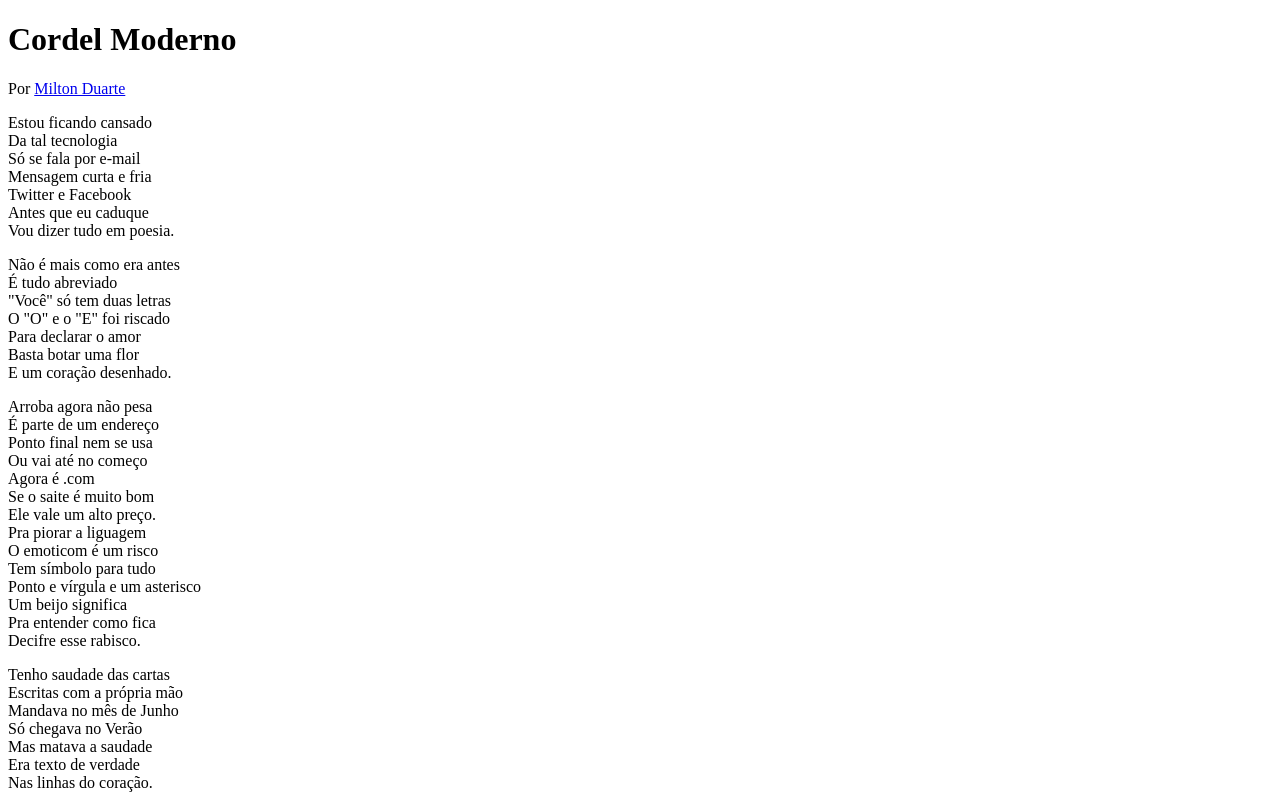
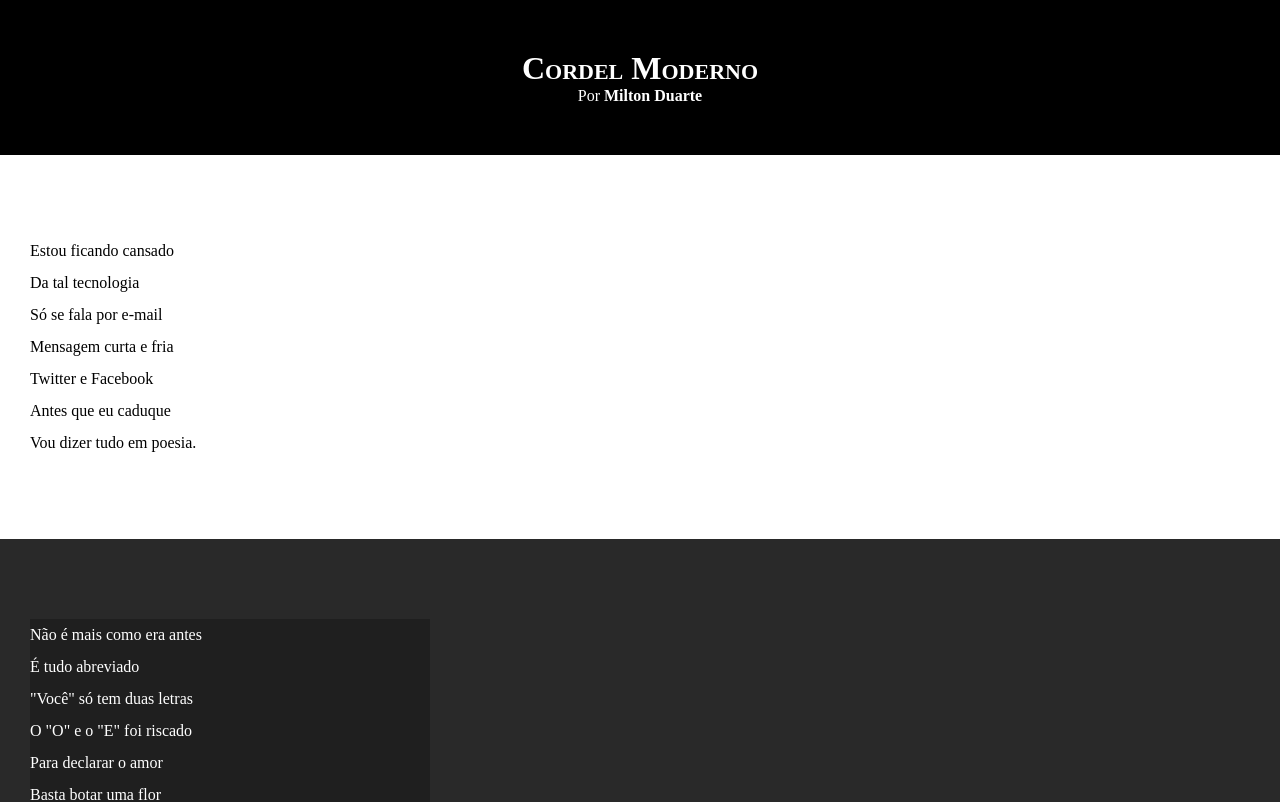
Before and after one commit to alanovictor/Cordel-Moderno, a plain HTML site: page index.html in a window 1280 px wide. Shown: the top 802 px of the page. Drawn offline with Linux system fonts and the light colour scheme.

Commit message:
Atualização dos estilos dos textos e blocos

```diff
--- a/estilo/style.css
+++ b/estilo/style.css
@@ -1 +1,69 @@
 @charset "UTEF-8";
+
+*{
+    margin: 0px;
+    padding: 0px;
+}
+
+html, body{
+    min-height: 100vh;
+    background-color: dark;
+
+}
+
+header{
+    background-color: black;
+    color: white;
+    text-align: center;
+
+}
+
+header > h1{
+    padding-top: 50px;
+    /* "text-transform: uppercase;" define todas as letras para maiúsculas  */
+    font-variant: small-caps; /* define todas as letras para maiúsculas porém as iniciais ficam maiores*/
+}
+
+header > p {
+    padding-bottom: 50px;
+}
+
+header a, footer a{
+    color: white;
+    text-decoration: none;
+    font-weight: bolder;
+}
+
+header a:hover, footer a:hover{
+    text-decoration: underline;
+}
+
+section{
+    padding-top:10vh;
+    padding-bottom: 10vh;
+    line-height: 2em;
+    padding-left: 30px;
+}
+
+
+section.normal{
+    background-color: white;
+    color: black;
+}
+
+section.imagem{
+    background-color: rgb(41, 41, 41);
+    color:white;
+}
+
+section.imagem > p{
+    background-color:rgba(0, 0, 0, 0.239);
+    width: 400px;
+}
+
+footer{
+    background-color: black;
+    color: white;
+    text-align: center;
+    padding: 10px;
+}
--- a/index.html
+++ b/index.html
@@ -4,6 +4,7 @@
     <meta charset="UTF-8">
     <meta name="viewport" content="width=device-width, initial-scale=1.0">
     <title>Corel Moderno</title>
+    <link rel="stylesheet" href="estilo/style.css">
 </head>
 <body>
     <header>
@@ -15,7 +16,7 @@
         </p>
     </header>
 
-    <section>
+    <section class="normal">
         <p>
             Estou ficando cansado<br>
             Da tal tecnologia<br>
@@ -31,7 +32,7 @@
 
 
 
-    <section>
+    <section class="imagem">
         <p>
             Não é mais como era antes<br>
             É tudo abreviado<br>
@@ -44,7 +45,7 @@
     </section>
 
 
-    <section>
+    <section class="normal">
         <p>
             Arroba agora não pesa<br>
             É parte de um endereço<br>
@@ -65,7 +66,7 @@
 
 
 
-    <section>
+    <section class="imagem">
         <p>
             Tenho saudade das cartas<br>
             Escritas com a própria mão<br>
@@ -80,7 +81,7 @@
 
 
 
-    <section>
+    <section class="normal">
             <p>
                 Agora, escrevo e envio<br>
                 Chegando na mesma hora<br>
```
